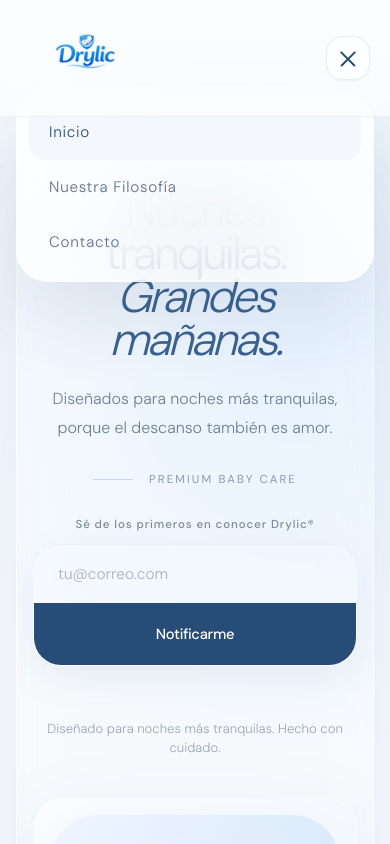
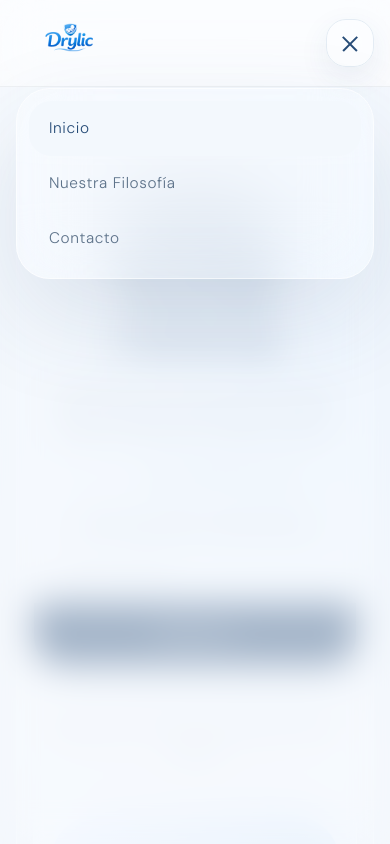
Before and after one commit to Oldxnake/drylic-landing, a React (Vite) app: page / in a window 390 px wide. Both pictures are taken after a click on the button 348 px from the left and 58 px from the top of the page. Shown: the top 844 px of the page. Built offline with nearby package versions, Linux system fonts and the light colour scheme.

Commit message:
Premium mobile navbar

```diff
--- a/src/components/Navbar.jsx
+++ b/src/components/Navbar.jsx
@@ -2,20 +2,31 @@ import { useEffect, useState } from 'react'
 
 export default function Navbar() {
   const [scrolled, setScrolled] = useState(false)
-  const [activeSection, setActiveSection] = useState('inicio')
-  const [menuOpen, setMenuOpen] = useState(false)
+  const [activeSection, setActiveSection] =
+    useState('inicio')
+
+  const [menuOpen, setMenuOpen] =
+    useState(false)
 
   const navItems = [
-    { label: 'Inicio', href: '#inicio', id: 'inicio' },
+    {
+      label: 'Inicio',
+      href: '#inicio',
+      id: 'inicio',
+    },
     {
       label: 'Nuestra Filosofía',
       href: '#filosofia',
       id: 'filosofia',
     },
-    { label: 'Contacto', href: '#contacto', id: 'contacto' },
+    {
+      label: 'Contacto',
+      href: '#contacto',
+      id: 'contacto',
+    },
   ]
 
-  // Scroll navbar + active section
+  // scroll navbar + active section
   useEffect(() => {
     const handleScroll = () => {
       setScrolled(window.scrollY > 10)
@@ -24,13 +35,15 @@ export default function Navbar() {
         document.getElementById(item.id)
       )
 
-      const scrollPosition = window.scrollY + 180
+      const scrollPosition =
+        window.scrollY + 180
 
       for (const section of sections) {
         if (!section) continue
 
         const top = section.offsetTop
-        const height = section.offsetHeight
+        const height =
+          section.offsetHeight
 
         if (
           scrollPosition >= top &&
@@ -41,17 +54,37 @@ export default function Navbar() {
       }
     }
 
-    window.addEventListener('scroll', handleScroll)
+    window.addEventListener(
+      'scroll',
+      handleScroll
+    )
 
     handleScroll()
 
     return () =>
-      window.removeEventListener('scroll', handleScroll)
+      window.removeEventListener(
+        'scroll',
+        handleScroll
+      )
   }, [])
 
-  // Smooth scroll
-  const handleNavClick = (href, id) => {
-    const target = document.querySelector(href)
+  // body scroll lock
+  useEffect(() => {
+    document.body.style.overflow =
+      menuOpen ? 'hidden' : 'auto'
+
+    return () => {
+      document.body.style.overflow =
+        'auto'
+    }
+  }, [menuOpen])
+
+  const handleNavClick = (
+    href,
+    id
+  ) => {
+    const target =
+      document.querySelector(href)
 
     if (target) {
       target.scrollIntoView({
@@ -66,20 +99,25 @@ export default function Navbar() {
 
   return (
     <>
+      {/* NAVBAR */}
       <nav
         className={`
-          fixed top-0 left-0 right-0 z-50
+          fixed top-0 left-0 right-0
+          z-50
+
           flex items-center justify-between
 
-          px-5 sm:px-8 lg:px-16
+          px-4
+          sm:px-7
+          lg:px-16
 
           transition-all duration-700
           ease-[cubic-bezier(0.16,1,0.3,1)]
 
           ${
             scrolled
-              ? 'py-3 bg-white/85 backdrop-blur-2xl shadow-[0_12px_40px_rgba(0,0,0,0.06)]'
-              : 'py-5 bg-white/60 backdrop-blur-xl'
+              ? 'py-2 bg-white/82 backdrop-blur-[28px] shadow-[0_12px_40px_rgba(39,76,119,0.08)]'
+              : 'py-3 bg-white/55 backdrop-blur-xl'
           }
 
           border-b border-[rgba(125,138,151,0.10)]
@@ -88,19 +126,27 @@ export default function Navbar() {
         {/* LOGO */}
         <button
           onClick={() =>
-            handleNavClick('#inicio', 'inicio')
+            handleNavClick(
+              '#inicio',
+              'inicio'
+            )
           }
-          className="relative group flex items-center"
+          className="
+            relative group
+            flex items-center
+            shrink-0
+          "
         >
           <img
             src="/drylic-logo.png"
             alt="Drylic"
             className="
-              h-[76px]
-              sm:h-[92px]
-              md:h-[108px]
-              lg:h-[122px]
+              h-[62px]
               w-auto object-contain
+
+              sm:h-[78px]
+              md:h-[96px]
+              lg:h-[118px]
 
               transition-all duration-700
               ease-[cubic-bezier(0.16,1,0.3,1)]
@@ -110,14 +156,16 @@ export default function Navbar() {
             "
           />
 
-          {/* glow */}
           <div
             className="
               absolute inset-0
-              opacity-0 group-hover:opacity-100
+              opacity-0
+              blur-2xl
+
+              bg-blue-200/20
+
               transition duration-700
-              blur-2xl
-              bg-blue-200/20
+              group-hover:opacity-100
             "
           />
         </button>
@@ -160,15 +208,15 @@ export default function Navbar() {
                 >
                   {item.label}
 
-                  {/* underline animated */}
                   <span
                     className={`
-                      absolute left-0 -bottom-2
+                      absolute left-0
+                      -bottom-2
+
                       h-[1px]
                       bg-[#274C77]
 
                       transition-all duration-500
-                      ease-[cubic-bezier(0.16,1,0.3,1)]
 
                       ${
                         isActive
@@ -178,12 +226,10 @@ export default function Navbar() {
                     `}
                   />
 
-                  {/* active glow */}
                   {isActive && (
                     <span
                       className="
-                        absolute
-                        inset-0
+                        absolute inset-0
                         blur-xl
                         opacity-20
                         bg-blue-300
@@ -205,22 +251,23 @@ export default function Navbar() {
             md:hidden
 
             relative
-            flex items-center justify-center
+            flex items-center
+            justify-center
 
-            h-11 w-11
+            h-12 w-12
+            shrink-0
 
-            rounded-2xl
+            rounded-[20px]
+
             border border-[#E4ECF4]
-
-            bg-white/70
+            bg-white/72
             backdrop-blur-xl
 
-            shadow-sm
+            shadow-[0_10px_30px_rgba(39,76,119,0.08)]
 
             transition-all duration-300
 
             active:scale-90
-            hover:shadow-[0_10px_30px_rgba(39,76,119,0.12)]
           "
           aria-label="Menu"
         >
@@ -281,20 +328,48 @@ export default function Navbar() {
         </button>
       </nav>
 
+      {/* OVERLAY */}
+      <div
+        className={`
+          md:hidden
+          fixed inset-0
+          z-40
+
+          bg-[#F7FBFF]/60
+          backdrop-blur-[18px]
+
+          transition-all duration-500
+
+          ${
+            menuOpen
+              ? 'opacity-100 pointer-events-auto'
+              : 'opacity-0 pointer-events-none'
+          }
+        `}
+        onClick={() =>
+          setMenuOpen(false)
+        }
+      />
+
       {/* MOBILE MENU */}
       <div
         className={`
           md:hidden
-          fixed top-[92px]
-          left-4 right-4 z-40
 
-          rounded-[32px]
-          border border-white/50
+          fixed
+          top-[88px]
+          left-4
+          right-4
 
-          bg-white/75
-          backdrop-blur-2xl
+          z-50
 
-          shadow-[0_30px_80px_rgba(39,76,119,0.12)]
+          rounded-[34px]
+          border border-white/60
+
+          bg-white/78
+          backdrop-blur-[32px]
+
+          shadow-[0_40px_100px_rgba(39,76,119,0.12)]
 
           overflow-hidden
 
@@ -303,8 +378,8 @@ export default function Navbar() {
 
           ${
             menuOpen
-              ? 'opacity-100 translate-y-0 pointer-events-auto'
-              : 'opacity-0 -translate-y-4 pointer-events-none'
+              ? 'opacity-100 translate-y-0 scale-100'
+              : 'opacity-0 -translate-y-4 scale-[0.98] pointer-events-none'
           }
         `}
       >
@@ -323,20 +398,20 @@ export default function Navbar() {
                   )
                 }
                 className={`
-                  rounded-2xl
+                  rounded-[22px]
                   px-5 py-4
 
                   text-left
-                  text-[0.95rem]
+                  text-[0.96rem]
 
                   font-light
-                  tracking-[0.05em]
+                  tracking-[0.04em]
 
                   transition-all duration-300
 
                   ${
                     isActive
-                      ? 'bg-[#F4F8FC] text-[#274C77]'
+                      ? 'bg-[#F3F8FD] text-[#274C77]'
                       : 'text-[#5E738A] hover:bg-[#F4F8FC]'
                   }
                 `}
```
